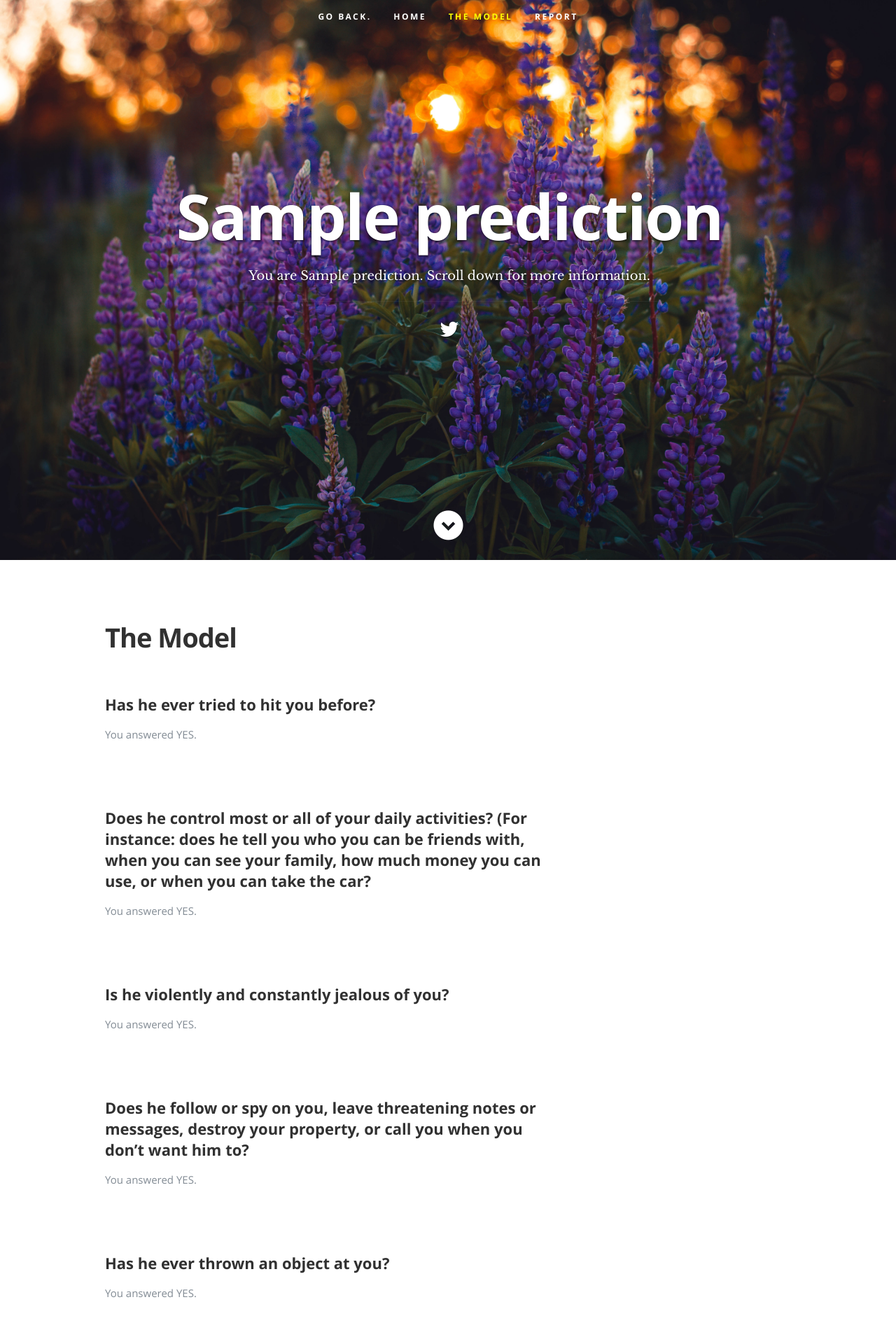
After one commit to ecdedios/ddfloww-site, a Flask app: template templates/submit_dv.html in a window 1280 px wide. The commit adds this page. Shown: the top 1920 px of the page at 70% size. Run offline with Flask 2, Linux system fonts and the light colour scheme; the template is opened without the code that fills it: most values are stand-ins (such as "Sample title", 1, 10 or a date in 2020); some libraries are stand-ins or nearby versions.

Commit message:
deploy model to web

```diff
--- a/app.py
+++ b/app.py
@@ -1,4 +1,5 @@
-from flask import Flask, render_template
+import predict
+from flask import Flask, render_template, request
 
 app = Flask(__name__)
 
@@ -10,6 +11,22 @@ def index():
 def dv():
     return render_template('dv.html')
 
+@app.route('/submit_dv', methods=['GET', 'POST'])
+def submit_dv():
+    if request.method == 'POST':
+        feature1 = int(float(request.form['q1']))
+        feature2 = int(float(request.form['q2']))
+        feature3 = int(float(request.form['q3']))
+        feature4 = int(float(request.form['q4']))
+        feature5 = int(float(request.form['q5']))
+        prediction = predict.predictorizer(feature1,feature2,feature3,feature4,feature5)
+        if prediction == '0':
+            return render_template('submit_dv.html', prediction='Not Abused', feature1=feature1, feature2=feature2, feature3=feature3, feature4=feature4, feature5=feature5)
+        return render_template('submit_dv.html', prediction='Abused', feature1=feature1, feature2=feature2, feature3=feature3, feature4=feature4, feature5=feature5)
+
+
+    return render_template('dv.html')
+
 if __name__ == "__main__":
     import waitress
     waitress.serve(app, port=5005)
--- /dev/null
+++ b/templates/submit_dv.html
@@ -0,0 +1,275 @@
+<!DOCTYPE html>
+<!--[if lt IE 8 ]><html class="no-js ie ie7" lang="en"><![endif]-->
+<!--[if IE 8 ]><html class="no-js ie ie8" lang="en"><![endif]-->
+<!--[if (gte IE 8)|!(IE)]><!--><html class="no-js" lang="en"><!--<![endif]-->
+
+    <head>
+
+        <!-- PAGE DESCRIPTION
+        ================================================== -->
+        <meta charset="utf-8">
+        <title>[RESULT] Predicting Violence - A Domestic Violence Prevention Project</title>
+        <meta name="description" content="Put a long multi-line description of the website here.">
+        <meta name="author" content="Ednalyn C. De Dios, Jesse Ruiz, Matthew Capper">
+
+        <!-- MOBILE SPECIFIC
+        ================================================== -->
+        <meta name="viewport" content="width=device-width, initial-scale=1, maximum-scale=1">
+
+        <!-- CSS
+         ================================================== -->
+        <link rel="stylesheet" href="../static/css/default.css">
+        <link rel="stylesheet" href="../static/css/layout.css">
+        <link rel="stylesheet" href="../static/css/media-queries.css">
+        <link rel="stylesheet" href="../static/css/magnific-popup.css">
+
+        <!-- SCRIPTS
+        ================================================== -->
+        <script src="../static/js/modernizr.js"></script>
+
+        <!-- FAVICONS & APP ICONS
+        ================================================== -->
+
+
+    </head>
+
+    <body>
+
+        <!-- HEADER
+        ================================================== -->
+        <header id="home">
+
+            <nav id="nav-wrap">
+
+                <a class="mobile-btn" href="#nav-wrap" title="Show navigation">Show navigation</a>
+                <a class="mobile-btn" href="#" title="Hide navigation">Hide navigation</a>
+
+                <ul id="nav" class="nav">
+                    <li><a href="/domestic-violence">Go Back.</a></li>
+                    <li class="current"><a class="smoothscroll" href="#home">Home</a></li>
+                    <li><a class="smoothscroll" href="#model">The Model</a></li>
+                    <li><a class="smoothscroll" href="#contact">Report</a></li>
+                </ul><!-- end #nav -->
+
+            </nav><!-- end #nav-wrap -->
+
+            <div class="row banner">
+                <div class="banner-text">
+                    <h1 class="responsive-headline">{{ prediction }}</h1>
+                    <h3><span>You are {{ prediction }}. Scroll down for more information.</h3>
+                    <hr />
+                    <ul class="social">
+                        <li><a href="https://twitter.com/"><i class="fa fa-twitter"></i></a></li>
+                    </ul>
+                </div>
+            </div><!-- end of .row -->
+
+            <p class="scrolldown">
+                <a class="smoothscroll" href="#about"><i class="icon-down-circle"></i></a>
+            </p>
+
+        </header><!-- end HEADER -->
+
+
+        <!-- MODEL
+        ================================================== -->
+        <section id="model">
+
+            <div class="row add-bottom">
+                <div class="twelve columns add-bottom">
+                    <h1>The Model</h1>
+                </div>
+            </div><!-- end model preamble -->
+
+            <div class="row add-bottom">
+                <form method="POST" action="/submit_dv">
+
+                    <div class="eight columns add-bottom">
+
+                        <h3>Has he ever tried to hit you before?</h3>
+                        {% if feature1 == 0 %}
+                            <p>You answered NO.</p>
+                        {% else %}
+                            <p>You answered YES.</p>
+                        {% endif %}
+                        <p>&nbsp;</p>
+
+
+                        <h3>Does he control most or all of your daily activities? (For instance: does he tell you who you can be friends with, when you can see your family, how much money you can use, or when you can take the car?</h3>
+                        {% if feature2 == 0 %}
+                            <p>You answered NO.</p>
+                        {% else %}
+                            <p>You answered YES.</p>
+                        {% endif %}
+                        <p>&nbsp;</p>
+
+                        <h3>Is he violently and constantly jealous of you?</h3>
+                        {% if feature3 == 0 %}
+                            <p>You answered NO.</p>
+                        {% else %}
+                            <p>You answered YES.</p>
+                        {% endif %}
+                        <p>&nbsp;</p>
+
+                        <h3>Does he follow or spy on you, leave threatening notes or messages, destroy your property, or call you when you don’t want him to?</h3>
+                        {% if feature4 == 0 %}
+                            <p>You answered NO.</p>
+                        {% else %}
+                            <p>You answered YES.</p>
+                        {% endif %}
+                        <p>&nbsp;</p>
+
+                        <h3>Has he ever thrown an object at you?</h3>
+                        {% if feature5 == 0 %}
+                            <p>You answered NO.</p>
+                        {% else %}
+                            <p>You answered YES.</p>
+                        {% endif %}
+                        <p>&nbsp;</p>
+
+
+                    </div>
+
+                    <div class="four columns add-bottom">
+
+                    </div>
+
+                </form>
+            </div><!-- end model text -->
+
+        </section><!-- end MODEL -->
+
+        <!-- CONTACT
+        ================================================== -->
+        <section id="contact">
+
+            <div class="row section-head">
+
+                <div class="two columns header-col">
+
+                    <h1><span>Get In Touch.</span></h1>
+
+                </div>
+
+                <div class="ten columns">
+
+                    <p class="lead">Use the form below to send me a direct email. Don't forget to include information on how to best get a hold of you, e.g. extension numbers, best time to call et cetera. Please allow 24 hours for a response.</p>
+
+                </div>
+
+            </div>
+
+            <div class="row">
+
+                <div class="eight columns">
+
+                    <!-- form -->
+                    <form action="" method="post" id="contactForm" name="contactForm">
+                        <fieldset>
+
+                            <div>
+                                <label for="contactName">Name <span class="required">*</span></label>
+                                <input type="text" value="" size="35" id="contactName" name="contactName">
+                            </div>
+
+                            <div>
+                                <label for="contactEmail">Email <span class="required">*</span></label>
+                                <input type="text" value="" size="35" id="contactEmail" name="contactEmail">
+                                </div>
+
+                            <div>
+                                <label for="contactSubject">Subject</label>
+                                <input type="text" value="" size="35" id="contactSubject" name="contactSubject">
+                            </div>
+
+                            <div>
+                                <label for="contactMessage">Message <span class="required">*</span></label>
+                                <textarea cols="50" rows="15" id="contactMessage" name="contactMessage"></textarea>
+                            </div>
+
+                            <div>
+                                <button class="submit">Submit</button>
+                                <span id="image-loader">
+                                <img alt="" src="images/loader.gif">
+                                </span>
+                            </div>
+
+                        </fieldset>
+                    </form> <!-- Form End -->
+
+                    <!-- contact-warning -->
+                    <div id="message-warning"> Error boy</div>
+                    <!-- contact-success -->
+                    <div id="message-success">
+                        <i class="fa fa-check"></i>Your message was sent, thank you!<br>
+                    </div>
+
+                </div>
+
+
+                <aside class="four columns footer-widgets">
+
+                    <div class="widget widget_contact">
+
+                        <h4>Questions?</h4>
+                        <p class="address">
+                        Zenobia Adkins<br>
+                        <span>(210) 549-7555</span><br>
+                        <a href="mailto:zenobia.adkins@gmail.com">zenobia.adkins@gmail.com</a>
+                        </p>
+
+                    </div>
+
+                </aside>
+
+            </div>
+
+        </section> <!-- Contact Section End-->
+
+
+        <!-- FOOTER
+        ================================================== -->
+        <footer>
+
+            <div class="row">
+
+                <div class="twelve columns">
+
+                    <ul class="social-links">
+                        <li><a href="https://twitter.com/"><i class="fa fa-twitter"></i></a></li>
+                        <li><a href="https://github.com/codeup-capstone-one/domestic-violence"><i class="fa fa-github"></i></a></li>
+                        <li><a href="https://data.world/"><i class="fa fa-briefcase"></i></a></li>
+                    </ul>
+
+                    <ul class="copyright">
+                        <li>&copy; 2019 Codeup Capstone One</li>
+                    </ul>
+
+                </div>
+
+                <div id="go-top"><a class="smoothscroll" title="Back to Top" href="#home">
+                    <i class="icon-up-open"></i></a>
+                </div>
+
+            </div>
+
+        </footer> <!-- Footer End-->
+
+
+        <!-- JAVASCRIPT
+        ================================================== -->
+
+        <script src="http://ajax.googleapis.com/ajax/libs/jquery/1.10.2/jquery.min.js"></script>
+        <script>window.jQuery || document.write('<script src="../static/js/jquery-1.10.2.min.js"><\/script>')</script>
+        <script type="text/javascript" src="../static/js/jquery-migrate-1.2.1.min.js"></script>
+
+        <script src="../static/js/jquery.flexslider.js"></script>
+        <script src="../static/js/waypoints.js"></script>
+        <script src="../static/js/jquery.fittext.js"></script>
+        <script src="../static/js/magnific-popup.js"></script>
+        <script src="../static/js/init.js"></script>
+
+
+    </body>
+
+</html>
```
Also changed, not shown: predict.py (added, +47 -0 lines), templates/dv.html (+39 -21 lines), phase1_df.csv (added).
